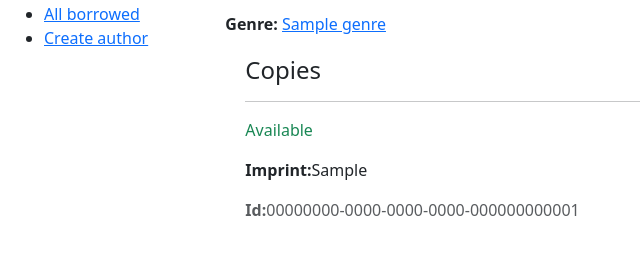
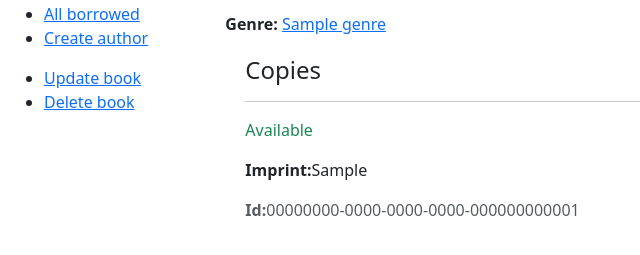
Before and after one commit to akeiwjqwjdbkj/hjgvfcdxh, a Django app: page /catalog/book/1 in a window 1280 px wide. Shown: the part 204-459 px from the top of the page, without its empty margins (0-640 px from the left). Run offline with Django 4.2, Linux system fonts and the light colour scheme; a user stored in the database is signed in; tables that the repository leaves empty hold one stand-in row (values such as "Sample post").

Commit message:
Added book modification views

```diff
--- a/catalog/templates/catalog/book_detail.html
+++ b/catalog/templates/catalog/book_detail.html
@@ -34,3 +34,19 @@
 		{% endfor %}
 	</div>
 {% endblock %}
+
+{% block sidebar %}
+	{{ block.super }}
+
+	{% if perms.catalog.change_author or perms.catalog.delete_author %}
+		<ul class="sidebar-nav">
+			{% if perms.catalog.change_author %}
+				<li><a href="{% url 'book_update' book.id %}">Update book</a></li>
+			{% endif %}
+
+			{% if not author.book_set.all and perms.catalog.delete_author %}
+				<li><a href="{% url 'book_delete' book.id %}">Delete book</a></li>
+			{% endif %}
+		</ul>
+	{% endif %}
+{% endblock %}
--- a/catalog/urls.py
+++ b/catalog/urls.py
@@ -19,4 +19,8 @@ urlpatterns = [
 	path('author/create/', views.AuthorCreate.as_view(), name='author_create'),
 	path('author/<int:pk>/update/', views.AuthorUpdate.as_view(), name='author_update'),
 	path('author/<int:pk>/delete/', views.AuthorDelete.as_view(), name='author_delete'),
+
+	path('book/create/', views.BookCreate.as_view(), name='book_create'),
+	path('book/<int:pk>/update/', views.BookUpdate.as_view(), name='book_update'),
+	path('book/<int:pk>/delete/', views.BookDelete.as_view(), name='book_delete'),
 ]
--- a/catalog/views.py
+++ b/catalog/views.py
@@ -181,3 +181,27 @@ class AuthorDelete(PermissionRequiredMixin, DeleteView):
 			return HttpResponseRedirect(self.success_url)
 		except Exception as e:
 			return HttpResponseRedirect(reverse('author_delete'), kwargs={ 'pk' : self.object.pk })
+
+# Book modification views
+
+class BookCreate(PermissionRequiredMixin, CreateView):
+	model = Book
+	fields = { 'title', 'author', 'summary', 'isbn', 'genre' }
+	permission_required = 'catalog.create_book'
+
+class BookUpdate(PermissionRequiredMixin, UpdateView):
+	model = Book
+	fields = { 'title', 'author', 'summary', 'isbn', 'genre'}
+	permission_required = 'catalog.update_book'
+
+class BookDelete(PermissionRequiredMixin, DeleteView):
+	model = Book
+	success_url = reverse_lazy('books')
+	permission_required = 'catalog.delete_book'
+
+	def form_valid(self, form):
+		try:
+			self.object.delete()
+			return HttpResponseRedirect(self.success_url)
+		except Exception as e:
+			return HttpResponseRedirect(reverse('book_delete'), kwargs={ 'pk' : self.object.pk })
```
Also changed, not shown: catalog/templates/catalog/book_confirm_delete.html (added, +21 -0 lines), catalog/templates/catalog/book_form.html (added, +10 -0 lines).
